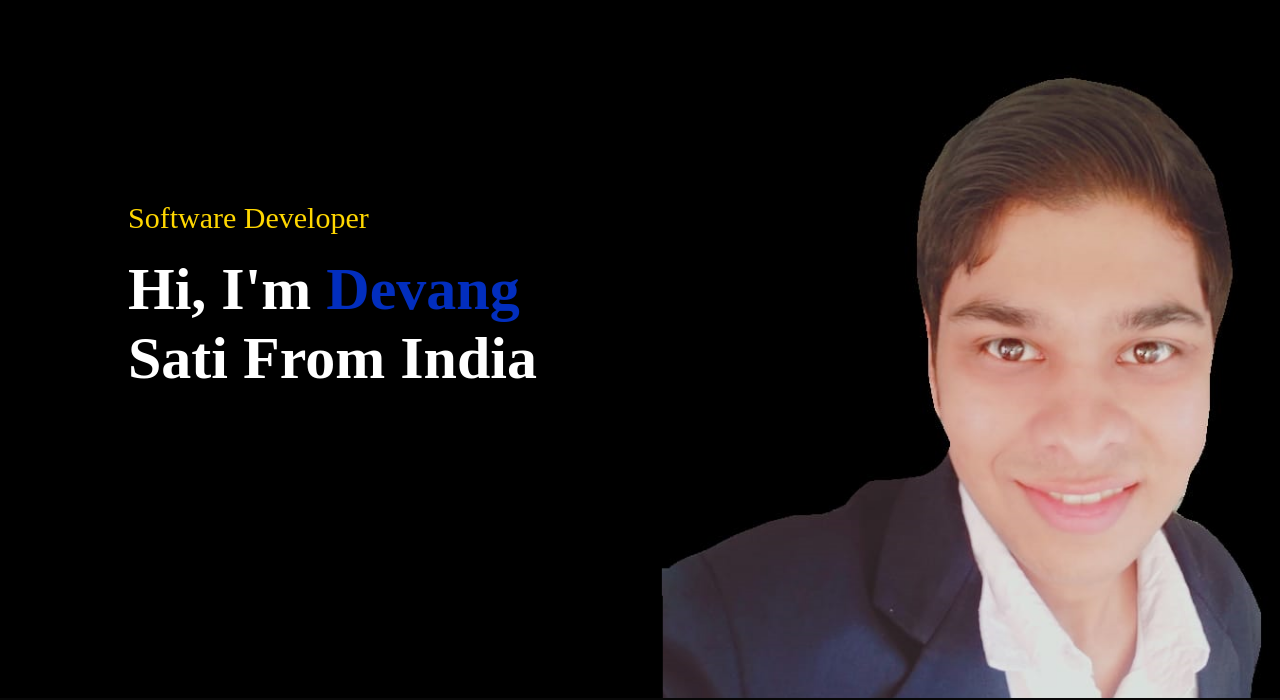
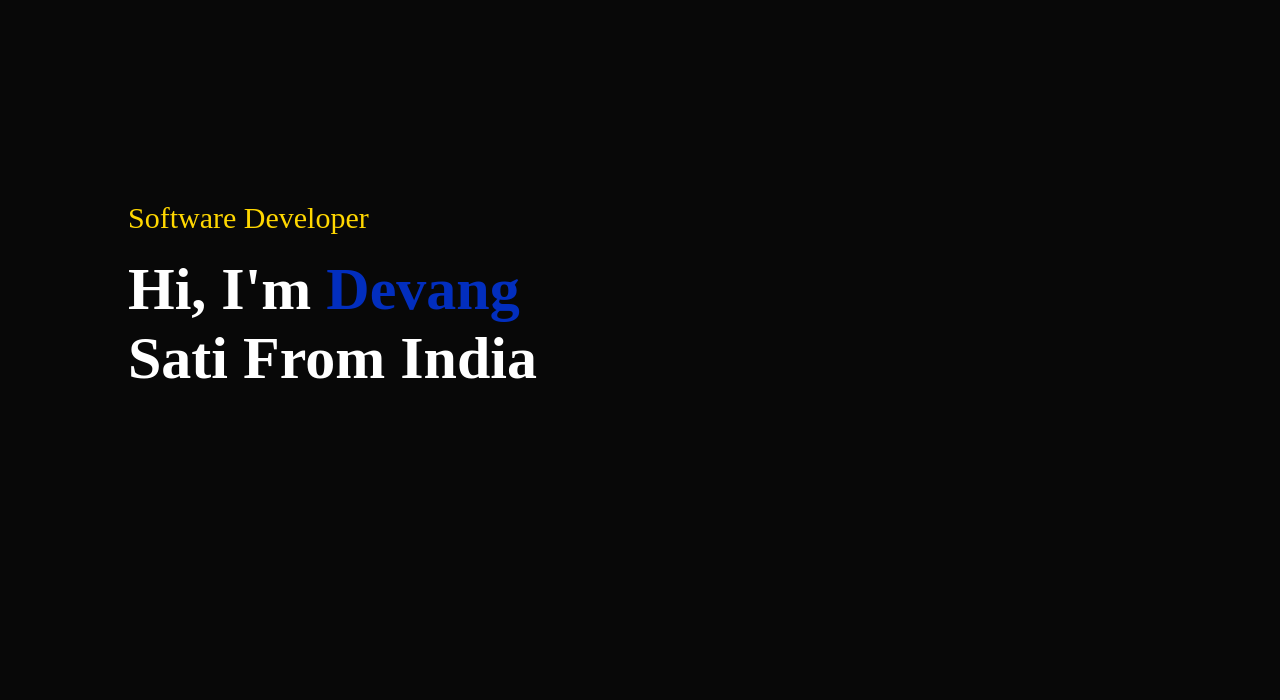
Before and after one commit to dvs110/portfolio, a website: page index.html in a window 1280 px wide. Shown: the part 102-802 px from the top of the page. Drawn offline with Linux system fonts and the light colour scheme.

Commit message:
Update style.css

```diff
--- a/public/style.css
+++ b/public/style.css
@@ -18,7 +18,7 @@ body {
     width: 100%;
     height: 100vh;
 
-    background-image: url(images/yusuf.png);
+/*     background-image: url(images/yusuf.png); */
     background-size: cover;
     background-position: center;
 }
```
